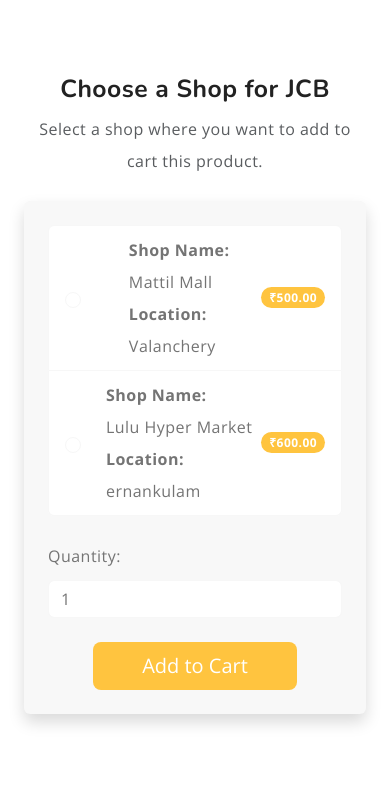
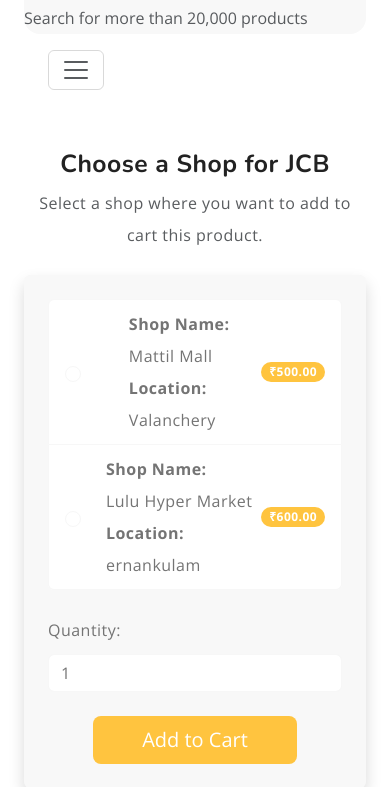
Before and after one commit to ROSHITH024/ShopYourHood, a Django app: page /order/choose-shop/2/1/ in a window 390 px wide. Shown: the part 330-1117 px from the top of the page. Run offline with Django 5.2, Linux system fonts and the light colour scheme; a user stored in the database is signed in; data comes from the database, SQL or seed files in the repository; both versions use the stored data as it was after the commit; parts of the project's set-up code (start-up, migrations or seed data) failed here and were passed over; some libraries are stand-ins or nearby versions.

Commit message:
second commit

```diff
--- a/shopyourhood/shopyourhood/context_processors/user_navigation.py
+++ b/shopyourhood/shopyourhood/context_processors/user_navigation.py
@@ -9,7 +9,7 @@
         if user_type == 1:  # Customer
             navigation = [
 
-                {'name': 'Cart', 'url': 'view_cart', 'icon': 'fas fa-shopping-cart'},
+                # {'name': 'Cart', 'url': 'view_cart', 'icon': 'fas fa-shopping-cart'},
                 {'name': 'Logout', 'url': 'logout', 'icon': 'fas fa-sign-out-alt'},
             ]
             sidebar = [
--- a/shopyourhood/templates/index.html
+++ b/shopyourhood/templates/index.html
@@ -130,7 +130,7 @@
             </div>
 
             <!-- Search Bar (Visible only on lg & md) -->
-            <div class="col-lg-5 col-md-5 d-none d-md-block">
+             <div class="col-lg-5 col-md-5 d-none d-md-block">
                 {% if request.path != "/auth/register/customer/" and request.path != "/auth/register/shop/" and request.path != "/auth/login/" %}
                 <div class="search-bar row bg-light py-1 my-1 rounded-4">
                     <div class="col-md-4 d-none d-md-block">
@@ -166,6 +166,7 @@
                             <i class="{{ item.icon }}"></i> {{ item.name }}
                         </button>
                     </form>
+
                     {% elif item.name == 'Register'%}
                     {% if request.path != "/auth/login/" %}
                     <div class="dropdown">
@@ -189,7 +190,7 @@
                 {% endfor %}
             </div>
 
-        </div>
+      </div>
 
         <!-- Search Bar for Small Screens (Visible only on sm) -->
         <div class="row d-md-none">
--- a/shopyourhood/templates/layout.html
+++ b/shopyourhood/templates/layout.html
@@ -137,19 +137,24 @@
             </nav> {% endcomment %}
 
 
+
+
+
             <header>
-                <div class="container">
-                  <div class="row py-1 border-bottom">
+              <div class="container-fluid ">
+                <div class="row py-1 border-bottom align-items-center">
 
-                    <div class="col-sm-4 col-lg-3 text-center text-sm-start">
+                    <!-- Logo Column -->
+                    <div class="col-lg-3 col-md-3 col-sm-12 text-center text-md-start">
                         <div class="main-logo">
-                        <a href="{% url "index" %}">
-                          <img src="{% static 'images/logo.svg' %}" alt="logo" class="img">
+                            <a href="{% url 'index' %}">
+                                <img src="{% static 'images/logo.svg' %}" alt="logo" class="img-fluid">
                             </a>
                         </div>
                     </div>
 
-                    <div class="col-sm-6 offset-sm-2 offset-md-0 col-lg-5 d-none d-lg-block py-4">
+                    <!-- Search Bar (Visible only on lg & md) -->
+                     <div class="col-lg-5 col-md-5 d-none d-md-block">
                         {% if request.path != "/auth/register/customer/" and request.path != "/auth/register/shop/" and request.path != "/auth/login/" %}
                         <div class="search-bar row bg-light py-1 my-1 rounded-4">
                             <div class="col-md-4 d-none d-md-block">
@@ -166,34 +171,18 @@
                                 </form>
                             </div>
                             <div class="col-1 text-center" style="padding-left: 3px;">
-                          <svg xmlns="http://www.w3.org/2000/svg" width="24" height="24" viewBox="0 0 24 24"><path fill="currentColor" d="M21.71 20.29L18 16.61A9 9 0 1 0 16.61 18l3.68 3.68a1 1 0 0 0 1.42 0a1 1 0 0 0 0-1.39ZM11 18a7 7 0 1 1 7-7a7 7 0 0 1-7 7Z"/></svg>
+                                <svg xmlns="http://www.w3.org/2000/svg" width="24" height="24" viewBox="0 0 24 24">
+                                    <path fill="currentColor" d="M21.71 20.29L18 16.61A9 9 0 1 0 16.61 18l3.68 3.68a1 1 0 0 0 1.42 0a1 1 0 0 0 0-1.39ZM11 18a7 7 0 1 1 7-7a7 7 0 0 1-7 7Z"/>
+                                </svg>
                             </div>
                         </div>
                         {% endif %}
                     </div>
 
-                    <div class="col-sm-8 col-lg-4 d-flex justify-content-end gap-5 align-items-center  mt-sm-0 justify-content-center justify-content-sm-end">
-
-                      {% comment %} <ul class="d-flex justify-content-end list-unstyled m-0">
-                        <li>
-                          <a href="#" class="rounded-circle bg-light p-2 mx-1">
-                            <svg width="24" height="24" viewBox="0 0 24 24"><use xlink:href="#user"></use></svg>
-                          </a>
-                        </li>
-                        <li>
-                          <a href="#" class="rounded-circle bg-light p-2 mx-1">
-                            <svg width="24" height="24" viewBox="0 0 24 24"><use xlink:href="#cart"></use></svg>
-                          </a>
-                        </li>
-                        <li>
-                           <a href="#" class="rounded-circle bg-light p-2 mx-1" data-bs-toggle="offcanvas" data-bs-target="#offcanvasCart" aria-controls="offcanvasCart">
-                            <svg width="24" height="24" viewBox="0 0 24 24"><use xlink:href="#login"></use></svg>
-                          </a>
-                        </li>
-                      </ul> {% endcomment %}
-
+                    <!-- Navigation/Login Column -->
+                    <div class="col-lg-4 col-md-4 col-sm-12 d-flex justify-content-end gap-5 align-items-center justify-content-sm-end mt-2">
                         {% for item in navigation %}
-                      <div class="cart text-end d-none d-lg-block dropdown">
+                        <div class="cart text-end dropdown">
                             {% if item.name == 'Logout' %}
                             <form action="{% url item.url %}" method="post" class="d-inline">
                                 {% csrf_token %}
@@ -202,16 +191,12 @@
                                 </button>
                             </form>
                             {% elif item.name == 'Register'%}
-                        <!-- Register Dropdown Button without Arrow -->
-                         {%if request.path == "/auth/login/"%}
+                            {% if request.path != "/auth/register/customer/" and request.path != "/auth/register/shop/" %}
                             <div class="dropdown">
                                 <button class="border-0 bg-transparent d-flex flex-column gap-2 lh-1 dropdown-toggle no-arrow text-muted btn btn-warning"
-                                        type="button"
-                                        data-bs-toggle="dropdown"
-                                        aria-expanded="false">
+                                        type="button" data-bs-toggle="dropdown" aria-expanded="false">
                                     <span class="text-muted"><i class="{{ item.icon }}"></i> {{ item.name }}</span>
                                 </button>
-                                <!-- Dropdown Menu with Options -->
                                 <ul class="dropdown-menu">
                                     <li><a class="dropdown-item" href="{% url 'customer_register' %}">Customer Register</a></li>
                                     <li><a class="dropdown-item" href="{% url 'shop_owner_register' %}">Shop Owner Register</a></li>
@@ -219,8 +204,8 @@
                             </div>
                             {% endif %}
                             {% else %}
-                        {%if request.path == "/auth/register/customer/" or request.path == "/auth/register/shop/"%}
-                        <a href="{% url item.url %}" class=" btn fs-6 text-muted">
+                            {% if request.path != "/auth/login/" %}
+                            <a href="{% url item.url %}" class="btn fs-6 text-muted">
                                 <i class="{{ item.icon }}"></i> {{ item.name }}</a>
                             {% endif %}
                             {% endif %}
@@ -229,44 +214,56 @@
                     </div>
 
                 </div>
+
+                <!-- Search Bar for Small Screens (Visible only on sm) -->
+                <div class="row d-md-none">
+                    <div class="col-12">
+                        {% if request.path != "/auth/register/customer/" and request.path != "/auth/register/shop/" and request.path != "/auth/login/" %}
+                        <div class="search-bar bg-light py-1 my-1 rounded-4">
+                            <div class="row">
+                                <div class="col-12">
+                                    <select class="form-select border-0 p-0 bg-transparent">
+                                        <option>All Categories</option>
+                                        <option>Groceries</option>
+                                        <option>Drinks</option>
+                                        <option>Chocolates</option>
+                                    </select>
+                                </div>
+                                <div class="col-12 mt-2">
+                                    <form id="search-form" class="text-center" action="index.html" method="post">
+                                        <input type="text" class="form-control border-0 p-0 bg-transparent" placeholder="Search for more than 20,000 products" />
+                                    </form>
+                                </div>
+                            </div>
+                        </div>
+                        {% endif %}
+                    </div>
+
                 </div>
                 <div class="container-fluid">
-                  <div class="row py-3">
-                    <div class="d-flex justify-content-center justify-content-sm-between align-items-center w-100">
-                      <nav class="main-menu d-flex navbar navbar-expand-lg">
+                  <div class="row py-1">
+                    <div class="d-flex justify-content-start justify-content-sm-between align-items-start w-100">
+                      <nav class="main-menu d-flex navbar navbar-expand-lg navbar-light bg-white">
+
+                        <!-- Mobile Toggle Button -->
+                        <button class="navbar-toggler" type="button" data-bs-toggle="offcanvas" data-bs-target="#offcanvasNavbar" aria-controls="offcanvasNavbar">
+                          <span class="navbar-toggler-icon"></span>
+                        </button>
+
+                        <!-- Offcanvas Menu -->
                         <div class="offcanvas offcanvas-end" tabindex="-1" id="offcanvasNavbar" aria-labelledby="offcanvasNavbarLabel">
                           <div class="offcanvas-header">
                             <h5 class="offcanvas-title" id="offcanvasNavbarLabel">Menu</h5>
                             <button type="button" class="btn-close" data-bs-dismiss="offcanvas" aria-label="Close"></button>
                           </div>
-                          {% comment %} <div class="offcanvas-body justify-content-center">
-                            {% block sidebar %}
-                            <ul class="navbar-nav gap-md-3 mb-0">
-                                {% for item in sidebar %}
-                                    {% if item.name == 'Dashboard' %}
-                                        <li class="nav-item active">
-                                            <a href="{% url item.url %}" class="nav-link"><i class="{{ item.icon }}"></i> {{ item.name }}</a>
-                                        </li>
-                                    {% else %}
-                                    <li class="nav-item">
-                                        <a href="{% url item.url %}" class="nav-link"><i class="{{ item.icon }}"></i> {{ item.name }}</a>
-                                      </li>
-                                    {% endif %}
 
-                                {% endfor %}
-
-                            </ul>
-                            {% endblock %}
-
-                          </div> {% endcomment %}
                           <div class="offcanvas-body justify-content-center">
                             {% block sidebar %}
                             <ul class="navbar-nav gap-md-3 mb-0">
                               {% for item in sidebar %}
                                 {% url item.url as item_url %}
                                 <li class="nav-item">
-                                      <a href="{{ item_url }}"
-                                         class="nav-link {% if request.path == item_url %}active border-bottom border-3 border-dark{% endif %}">
+                                  <a href="{{ item_url }}" class="nav-link {% if request.path == item_url %}active border-bottom border-3 border-dark{% endif %}">
                                     <i class="{{ item.icon }}"></i> {{ item.name }}
                                   </a>
                                 </li>
@@ -274,16 +271,16 @@
                             </ul>
                             {% endblock %}
                           </div>
+                        </div>
 
-
-                        </div>
                       </nav>
                     </div>
                   </div>
                 </div>
 
+            </div>
+
             </header>
-
 
 
 
```
Also changed, not shown: shopyourhood/authentication/templates/dashboard/customer_dashboard.html (+4 -4 lines), shopyourhood/db.sqlite3. Lines whose indentation alone changed are shown as unchanged.
